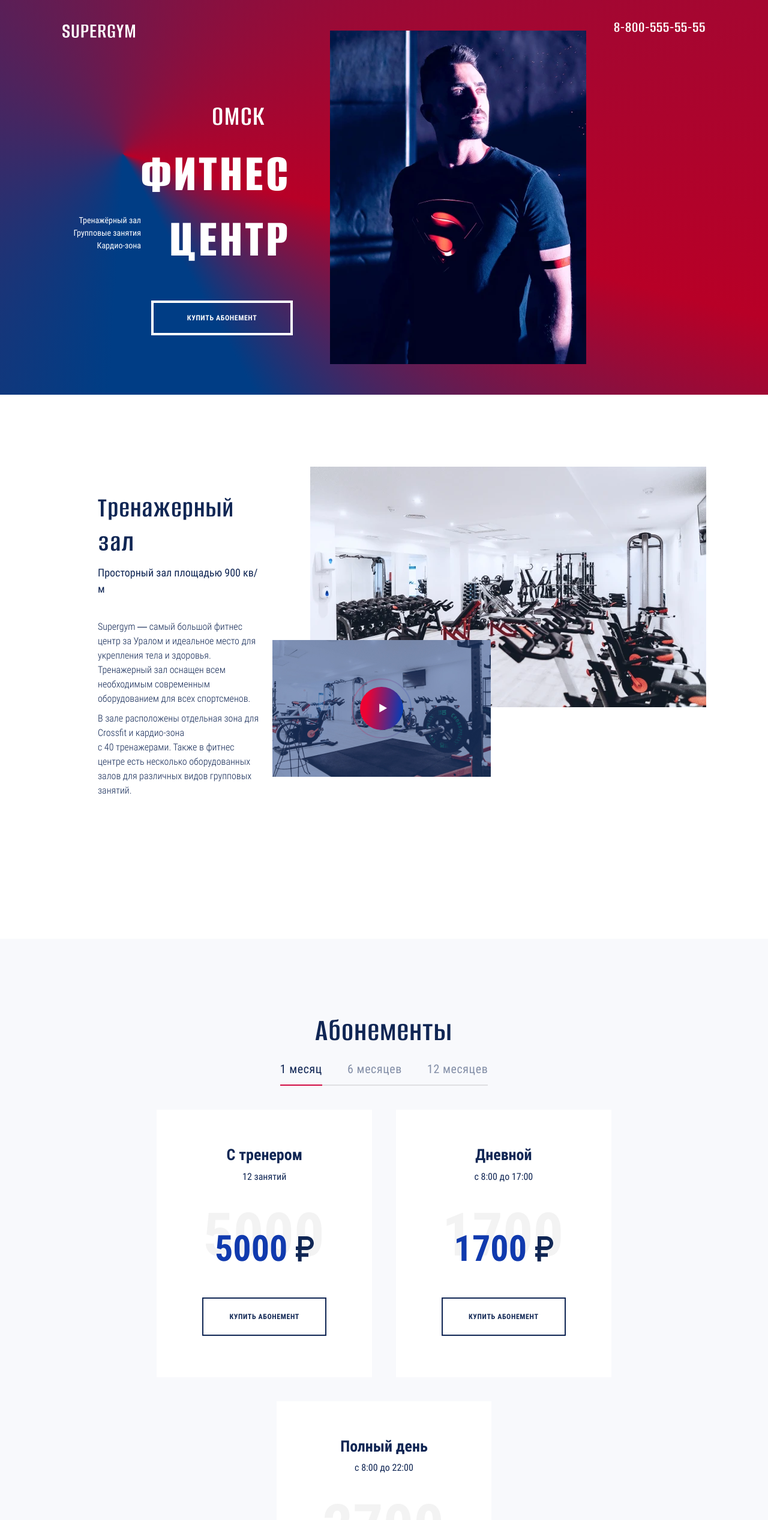
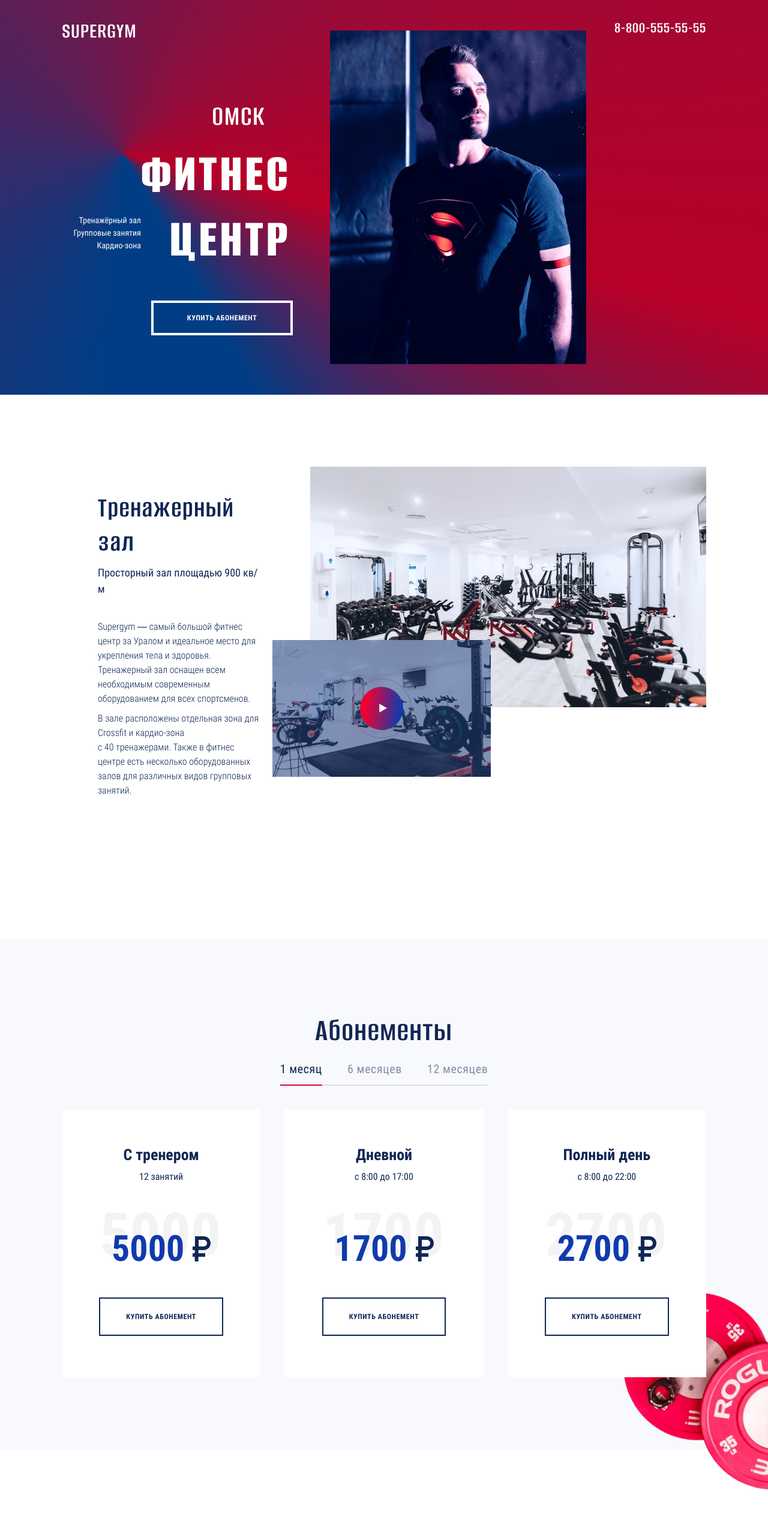
Before and after one commit to dmitriy1423/Fitness-2.0, a website: page source/index.html in a window 1280 px wide. Shown: the top 2534 px of the page at 60% size. Drawn offline with nearby package versions, Linux system fonts and the light colour scheme; files that its build step writes are made by us from their sources; files whose address does not match are found by name.

Commit message:
Правит баги#4

```diff
--- a/gulp/copyAssets.mjs
+++ b/gulp/copyAssets.mjs
@@ -11,6 +11,7 @@ const copyImages = () =>
 const copy = () =>
   gulp.src([
     'source/**.html',
+    'source/**.ico',
     'source/fonts/**',
     'source/img/**',
     'source/favicon/**'
--- a/source/index.html
+++ b/source/index.html
@@ -25,9 +25,11 @@
               <a class="navigation__logo logo" href="index.html">
                 <img src="img/sprite/icon-logo.svg" width="122" height="44" alt="Логотип supergym.">
               </a>
-              <a class="navigation__tel" href="tel:+78005555555">
-                8-800-555-55-55
-              </a>
+              <div class="navigation__tel-wrapper">
+                <a class="navigation__tel" href="tel:+78005555555">
+                  8-800-555-55-55
+                </a>
+              </div>
             </nav>
           </div>
         </header>
@@ -877,7 +879,7 @@
               </div>
               <div class="faq__tabs-content" data-tabs="content">
                 <div class="faq__tabs-element" data-tabs="element">
-                  <div class="accordion" data-accordion="parent" data-single="data-single">
+                  <div class="accordion" data-accordion="parent">
                     <div class="accordion__element" data-accordion="element">
                       <div class="accordion__title">
                         <h3>
@@ -933,7 +935,7 @@
                   </div>
                 </div>
                 <div class="faq__tabs-element" data-tabs="element">
-                  <div class="accordion" data-accordion="parent" data-single="data-single">
+                  <div class="accordion" data-accordion="parent">
                     <div class="accordion__element" data-accordion="element">
                       <div class="accordion__title">
                         <h3>
@@ -989,7 +991,7 @@
                   </div>
                 </div>
                 <div class="faq__tabs-element" data-tabs="element">
-                  <div class="accordion" data-accordion="parent" data-single="data-single">
+                  <div class="accordion" data-accordion="parent">
                     <div class="accordion__element" data-accordion="element">
                       <div class="accordion__title">
                         <h3>
@@ -1045,7 +1047,7 @@
                   </div>
                 </div>
                 <div class="faq__tabs-element" data-tabs="element">
-                  <div class="accordion" data-accordion="parent" data-single="data-single">
+                  <div class="accordion" data-accordion="parent">
                     <div class="accordion__element" data-accordion="element">
                       <div class="accordion__title">
                         <h3>
--- a/source/sass/blocks/contacts.scss
+++ b/source/sass/blocks/contacts.scss
@@ -47,12 +47,13 @@
 }
 
 .contacts__info-wrapper {
-  display: flex;
+  display: grid;
+  grid-template-columns: repeat(2, 1fr);
   font-family: $ff-roboto-condensed;
 
   @include vp-767 {
-    flex-direction: column;
-    gap: 19px;
+    grid-template-columns: 1fr;
+    gap: 20px;
   }
 }
 
@@ -97,10 +98,10 @@
   }
 
   &:not(:first-child) {
-    padding-left: 60px;
+    padding-left: 66px;
 
     @include vp-1199 {
-      padding-left: 47px;
+      padding-left: 59px;
     }
 
     @include vp-767 {
@@ -109,7 +110,7 @@
   }
 
   &:not(:last-child) {
-    padding-right: 62px;
+    margin-right: -6px;
 
     &::before {
       position: absolute;
@@ -125,16 +126,11 @@
     }
 
     @include vp-1199 {
-      padding-right: 49px;
-    }
-
-    @include vp-767 {
-      padding-right: 0;
+      margin-right: -12px;
     }
   }
 
   @include vp-1199 {
-    width: fit-content;
     gap: 22px;
   }
 
--- a/source/sass/blocks/header.scss
+++ b/source/sass/blocks/header.scss
@@ -3,12 +3,12 @@
     padding-top: 30px;
 
     @include vp-1199 {
-      padding-top: 40px;
-      padding-bottom: 25px;
+      padding-top: 34px;
+      padding-bottom: 19px;
     }
 
     @include vp-767 {
-      padding-top: 15px;
+      padding-top: 13px;
       padding-bottom: 0;
     }
   }
--- a/source/sass/blocks/hero.scss
+++ b/source/sass/blocks/hero.scss
@@ -50,9 +50,9 @@
     }
 
     @include vp-767 {
-      padding-right: 9px;
+      padding-right: 0;
       font-size: 28px;
-      margin-bottom: 38px;
+      margin-bottom: 34px;
     }
   }
 
--- a/source/sass/blocks/membership.scss
+++ b/source/sass/blocks/membership.scss
@@ -28,7 +28,7 @@
   display: flex;
   flex-direction: column;
   align-items: center;
-  width: fit-content;
+  width: 100%;
   padding: 54px 69px 62px;
   background-color: $color-default-background;
 
@@ -49,8 +49,11 @@
     }
   }
 
+  @media (max-width: 1362px) {
+    padding: 54px 40px 62px;
+  }
+
   @include vp-1199 {
-    width: 100%;
     padding: 54px 111px 61px;
   }
 
--- a/source/sass/blocks/navigation.scss
+++ b/source/sass/blocks/navigation.scss
@@ -5,12 +5,17 @@
   color: $color-default-white;
 }
 
+.navigation__tel-wrapper {
+  max-width: 160px;
+  display: flex;
+  flex-wrap: wrap;
+}
+
 .navigation__tel {
-  width: 154px;
-  max-width: 300px;
   margin-top: -12px;
   font-size: 26px;
   letter-spacing: 0.76px;
+  line-height: 150%;
   color: $color-default-white;
 
   &:hover,
@@ -23,8 +28,6 @@
   }
 
   @include vp-1199 {
-    max-width: 154px;
-    width: fit-content;
     margin-top: -3px;
     font-size: 24px;
   }
--- a/source/sass/blocks/sale-card.scss
+++ b/source/sass/blocks/sale-card.scss
@@ -19,10 +19,9 @@
   background-color: $color-default-background;
   display: grid;
   grid-template-columns: 1fr;
-  grid-template-rows: repeat(3, min-content);
+  grid-template-rows: min-content min-content 1fr;
 
   h3 {
-    height: fit-content;
     margin-top: 0;
     margin-bottom: 3px;
     font-size: 26px;
@@ -39,7 +38,7 @@
     line-height: 140%;
 
     @include vp-1199 {
-      margin-bottom: 50px;
+      margin-bottom: 48px;
     }
 
     @include vp-767 {
@@ -48,7 +47,7 @@
   }
 
   @include vp-1199 {
-    padding: 18px 28px 28px;
+    padding: 18px 28px 30px;
   }
 
   @include vp-767 {
@@ -60,7 +59,7 @@
 
 .sale-card__link {
   justify-self: flex-start;
-  align-self: flex-end;
+  align-self: flex-start;
   position: relative;
   font-weight: 700;
   font-size: 12px;
@@ -109,6 +108,10 @@
     pointer-events: none;
   }
 
+  @include vp-1199 {
+    align-self: flex-end;
+  }
+
   @include vp-767 {
     justify-self: center;
   }
--- a/source/sass/blocks/tabs.scss
+++ b/source/sass/blocks/tabs.scss
@@ -55,12 +55,12 @@
   margin: 0;
   padding: 0;
   list-style: none;
-  display: flex;
-  flex-wrap: wrap;
-  justify-content: center;
+  display: grid;
+  grid-template-columns: repeat(3, 1fr);
   gap: 40px;
 
   @include vp-1199 {
+    grid-template-columns: 1fr;
     gap: 42px;
   }
 
```
Also changed, not shown: build/css/style.css, build/css/style.min.css, build/favicon.ico (added), build/index.html, 1 other file.
